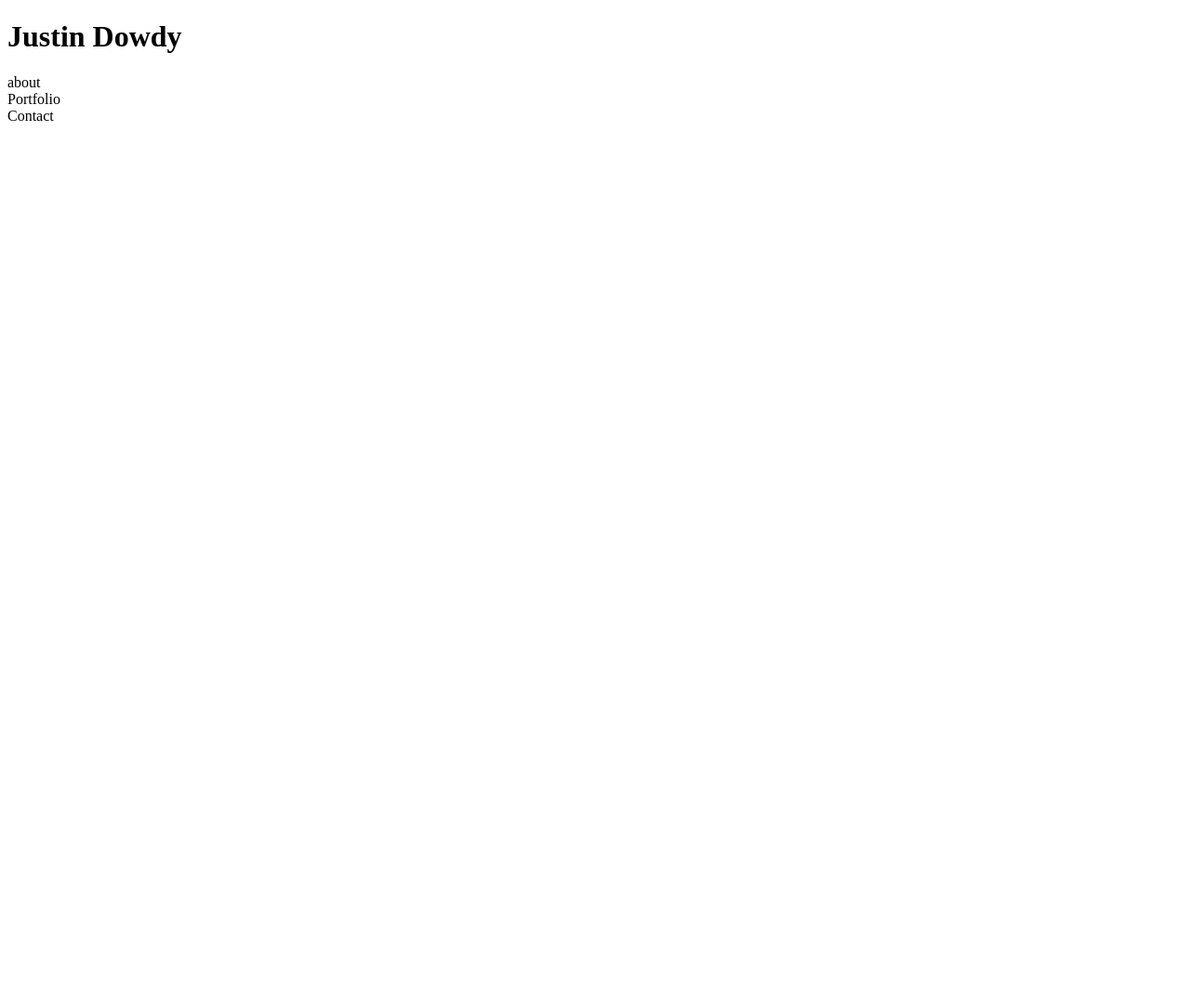
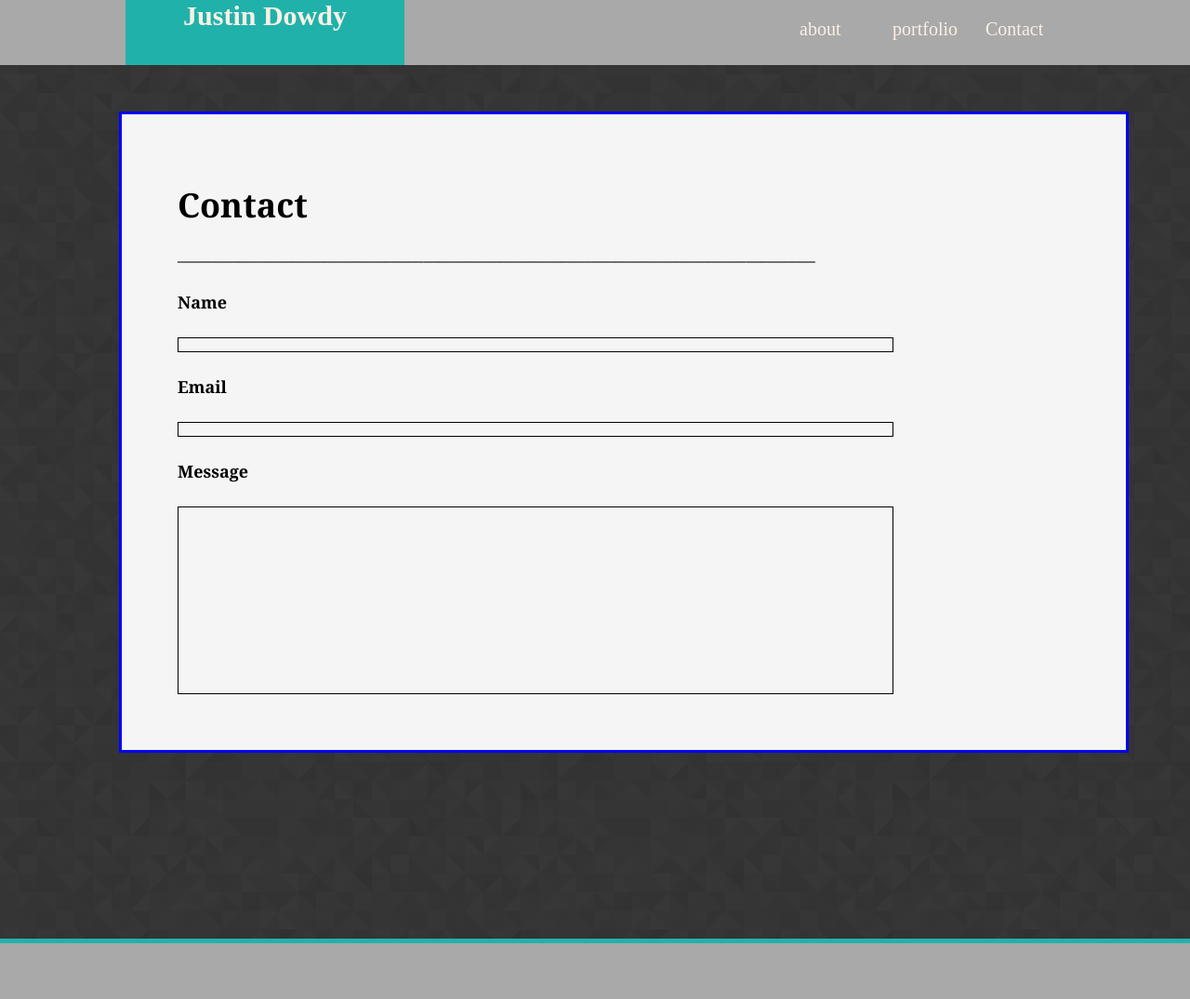
Before and after one commit to Jdowdy9k/Basic-Portfolio-, a plain HTML site: page contact.html in a window 1280 px wide. Shown: the whole page at 93% size. Before the commit the page ends 800 px from the top, so only its background shows below. Drawn offline with Linux system fonts and the light colour scheme.

Commit message:
completed

```diff
--- a/assets/css/style.css
+++ b/assets/css/style.css
@@ -1,7 +1,7 @@
 .container {
     position: relative;
 
-    height: 360px;
+    height: fit-content;
     width: 960px;
     padding: 60px;
     margin: 120px;
@@ -102,9 +102,27 @@ p{
     position: absolute;
     left: 0px;
     right: 0px;
-
     width: 100%;
     height: 65px;
     background-color: lightseagreen;
     margin-top: 80px;
 }
+
+.namebox{
+    height: 14px;
+    width: 80%;
+    border: solid black 1px;
+}
+.emailbox{
+    height: 14px;
+    width: 80%;
+    border: solid black 1px;
+}
+.messagebox{
+    height: 200px;
+    width: 80%;
+    border: solid black 1px;
+}
+img{
+    align-content: center;
+}
--- a/contact.html
+++ b/contact.html
@@ -4,16 +4,52 @@
 <head>
     <meta charset="UTF-8">
     <title>Justin Dowdy</title>
-    <h1>Justin Dowdy</h1>
-
+    <link rel="stylesheet" href="assets/css/style.css">
 
 </head>
 
 
+
 <body>
 
-    <header>about</header>
-    <header>Portfolio</header>
+    <header>
+        <div class="name">
+            Justin Dowdy
+        </div>
+        <div class="page1">
+            about
+        </div>
+        <div class="page2">
+            portfolio
+        </div>
+        <div class="page3">
+            Contact
+        </div>
 
-    <header>Contact</header>
+
+    </header>
+    <!---Make content box smaller-->
+    <div class="container">
+        <h1>Contact</h1>
+        <p>___________________________________________________________________________________</p>
+        <h4>Name</h4>
+        <div class="namebox">
+        </div>
+        <h4>Email</h4>
+        <div class="emailbox">
+        </div>
+        <h4>Message</h4>
+        <div class="messagebox">
+        </div>
+
+    </div>
+
+
+    <div class="footbar">
+        <footer></footer>
+    </div>
+
 </body>
+
+
+</html>
```
Also changed, not shown: portfolio.html (+45 -10 lines), index.html (line endings or trailing spaces).
